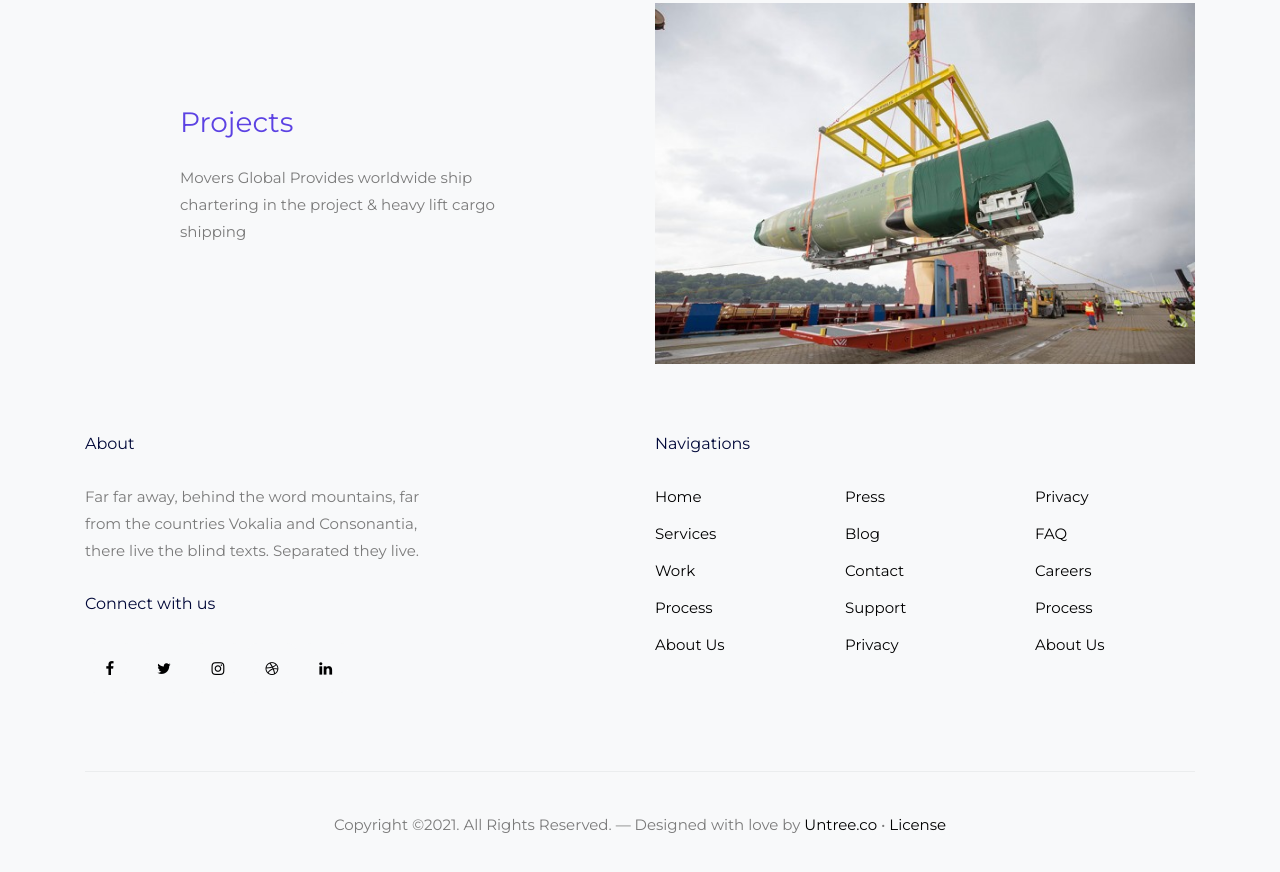
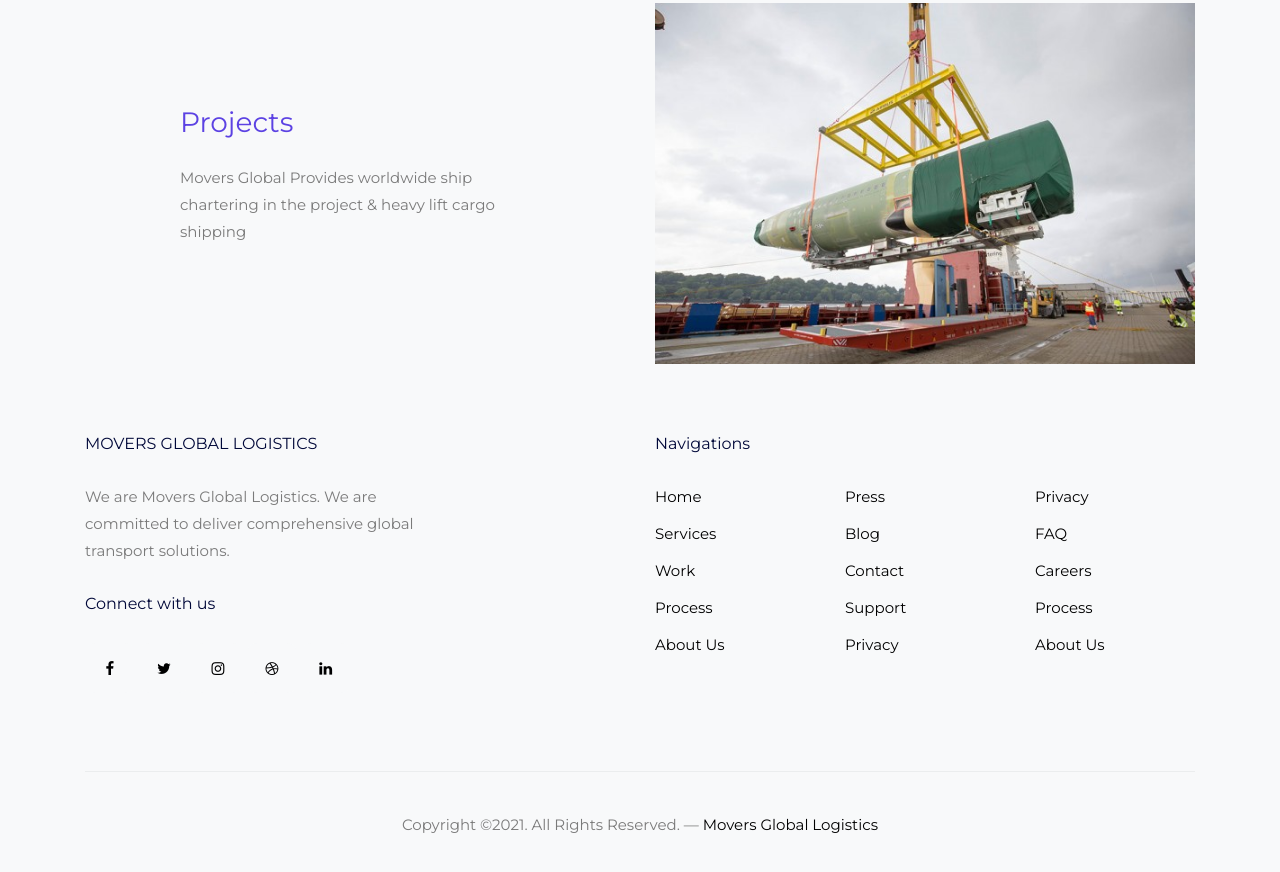
Before and after one commit to hypoalien/Movers-global-static, a plain HTML site: page offering.html in a window 1280 px wide. Shown: the part 3334-4206 px from the top of the page. Drawn offline with Linux system fonts and the light colour scheme; files whose address does not match are found by name.

Commit message:
added footer

```diff
--- a/offering.html
+++ b/offering.html
@@ -208,13 +208,14 @@
   </div>
 
 
+
   <div class="site-footer">
     <div class="container">
       <div class="row justify-content-between">
         <div class="col-lg-4">
           <div class="widget">
-            <h3>About</h3>
-            <p>Far far away, behind the word mountains, far from the countries Vokalia and Consonantia, there live the blind texts. Separated they live.</p>
+            <h3>MOVERS GLOBAL LOGISTICS</h3>
+            <p>We are Movers Global Logistics. We are committed to deliver comprehensive global transport solutions.</p>
           </div>
           <div class="widget">
             <h3>Connect with us</h3>
@@ -273,7 +274,7 @@
 
       <div class="row justify-content-center text-center copyright">
         <div class="col-md-8">
-          <p>Copyright &copy;<script>document.write(new Date().getFullYear());</script>. All Rights Reserved. &mdash; Designed with love by <a href="https://untree.co" target="_blank" rel="nofollow noopener">Untree.co</a> &bullet; <a href="https://untree.co/license" target="_blank" rel="nofollow noopener">License</a>
+          <p>Copyright &copy;<script>document.write(new Date().getFullYear());</script>. All Rights Reserved. &mdash; <a href="#" target="_blank" rel="nofollow noopener">Movers Global Logistics</a>
           </p>
         </div>
       </div>
```
